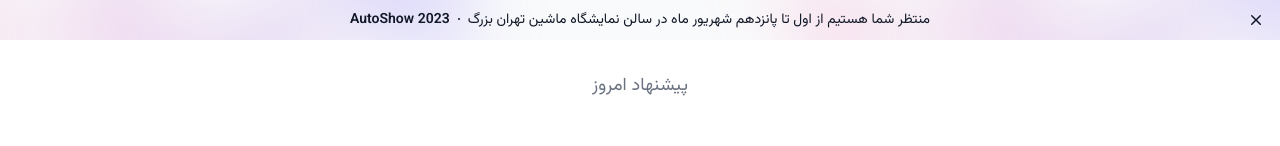
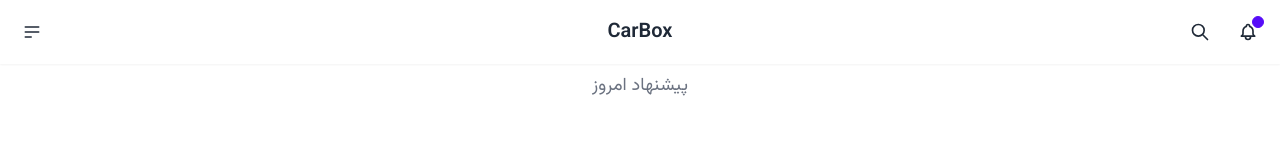
Before and after one commit to WoasSinab/CarBox, a React (Vite) app: page / in a window 1280 px wide. Shown: the top 146 px of the page. Built offline with nearby package versions, Linux system fonts and the light colour scheme.

Commit message:
App Optimized

```diff
--- a/src/App.jsx
+++ b/src/App.jsx
@@ -1,7 +1,6 @@
-
 // import Auctions from "./components/Auctions/Auctions"
 import Hero from "./components/Hero/Hero"
-// import Navbar from "./components/Navbar/Navbar"
+import Navbar from "./components/Navbar/Navbar"
 import NearCar from "./components/NearCar/NearCar"
 import SearchField from "./components/SearchField/SearchField"
 import TopBanner from "./components/TopBanner/TopBanner"
@@ -13,7 +12,7 @@
   return (
     <div className="container mx-auto">
       <TopBanner />
-      {/* <Navbar /> */}
+      <Navbar />
       <Hero />
       <SearchField />
       <NearCar />
```
